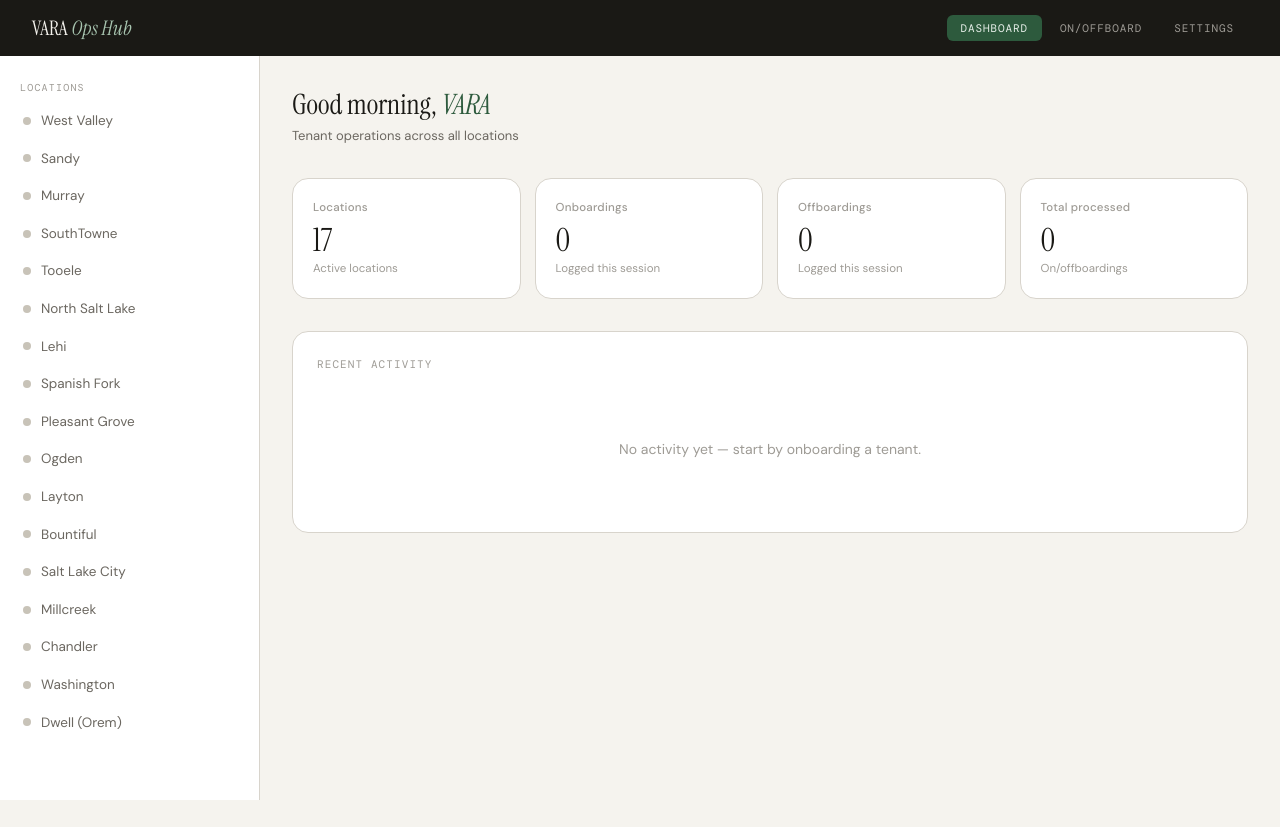
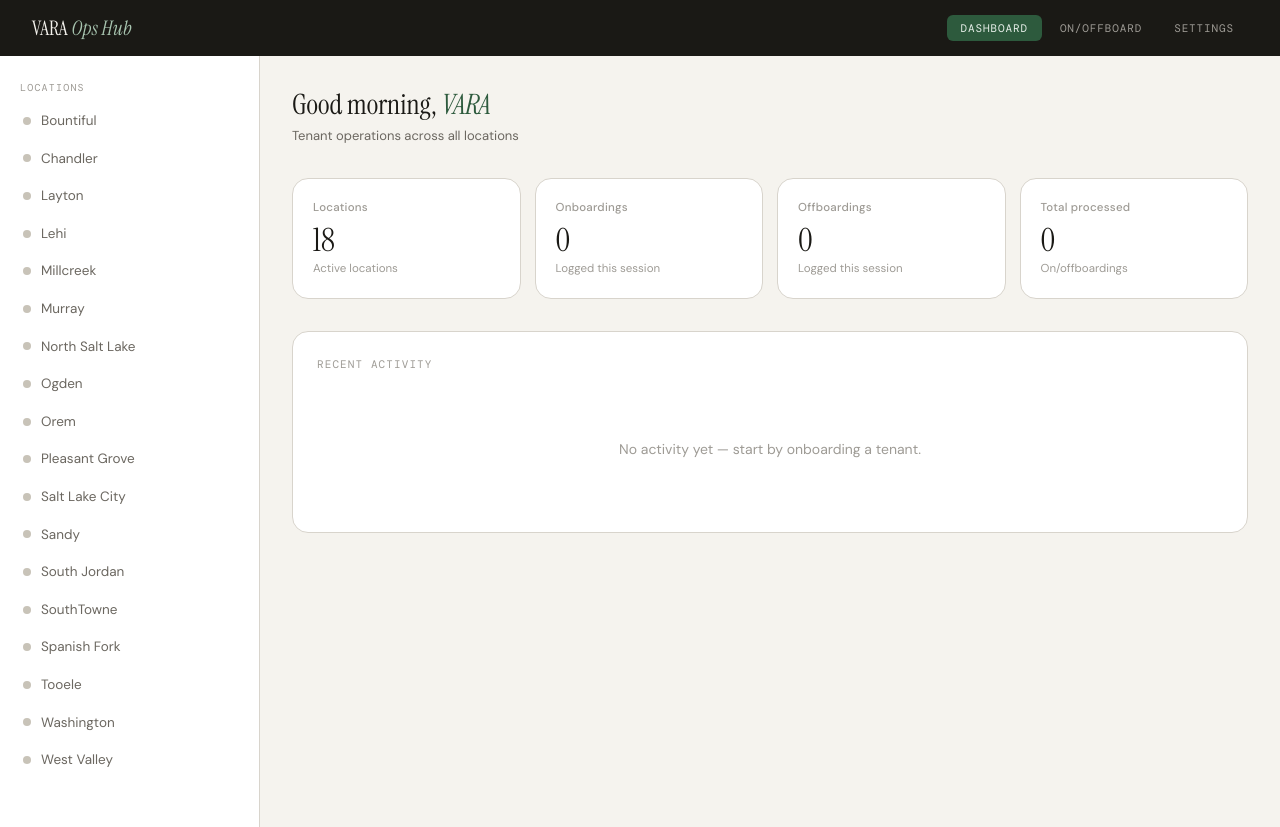
Before and after one commit to ianschwarting/vara-ops-hub, a plain HTML site: page vara-ops-hub.html in a window 1280 px wide. Before the commit the page ends 800 px from the top, so only its background shows below. Drawn offline with nearby package versions, Linux system fonts and the light colour scheme.

Commit message:
Add files via upload

```diff
--- a/vara-ops-hub.html
+++ b/vara-ops-hub.html
@@ -638,10 +638,10 @@
 <script>
 // ─── STATE ───────────────────────────────────────────────────────────────────
 const DEFAULT_LOCATIONS = [
-  'West Valley','Sandy','Murray','SouthTowne','Tooele',
-  'North Salt Lake','Lehi','Spanish Fork','Pleasant Grove',
-  'Ogden','Layton','Bountiful','Salt Lake City','Millcreek',
-  'Chandler','Washington','Dwell (Orem)'
+  'Bountiful','Chandler','Layton','Lehi','Millcreek',
+  'Murray','North Salt Lake','Ogden','Orem',
+  'Pleasant Grove','Salt Lake City','Sandy','South Jordan',
+  'SouthTowne','Spanish Fork','Tooele','Washington','West Valley'
 ];
 
 const ONBOARD_STEPS = [
```
